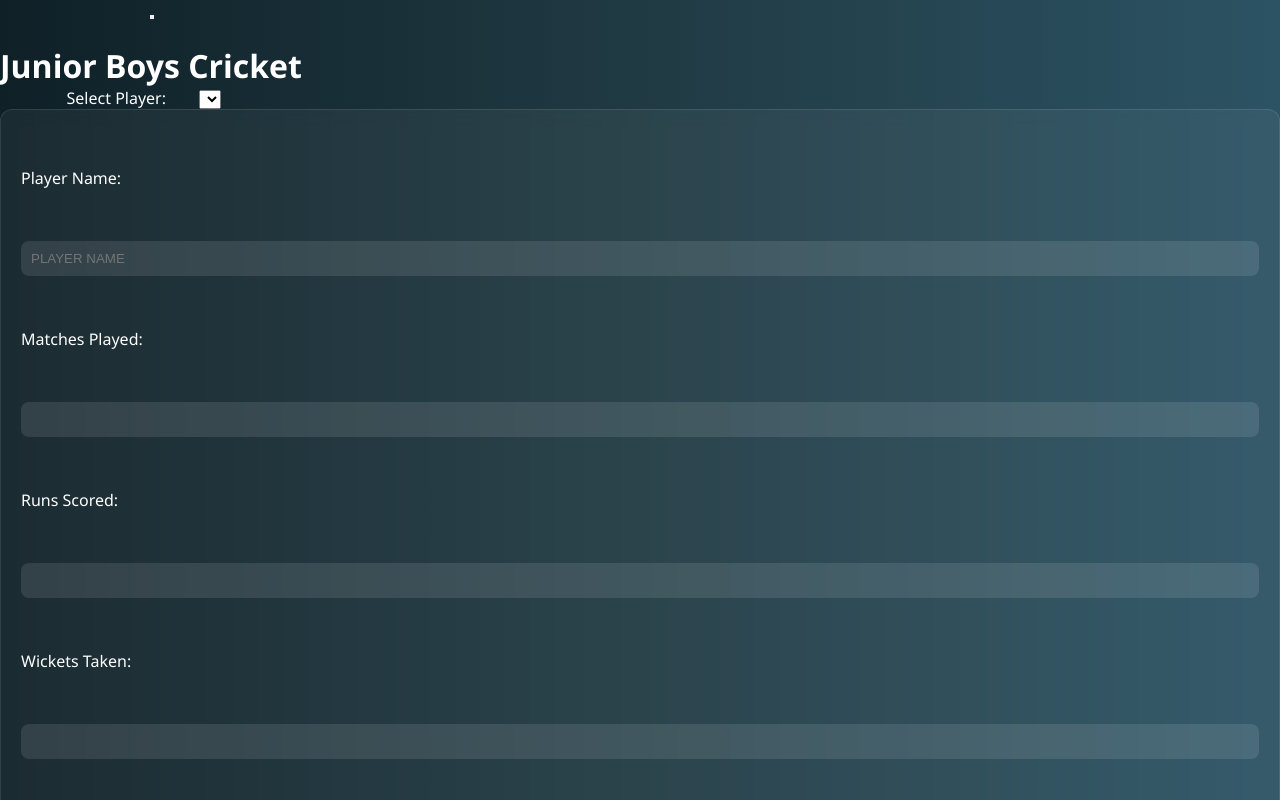
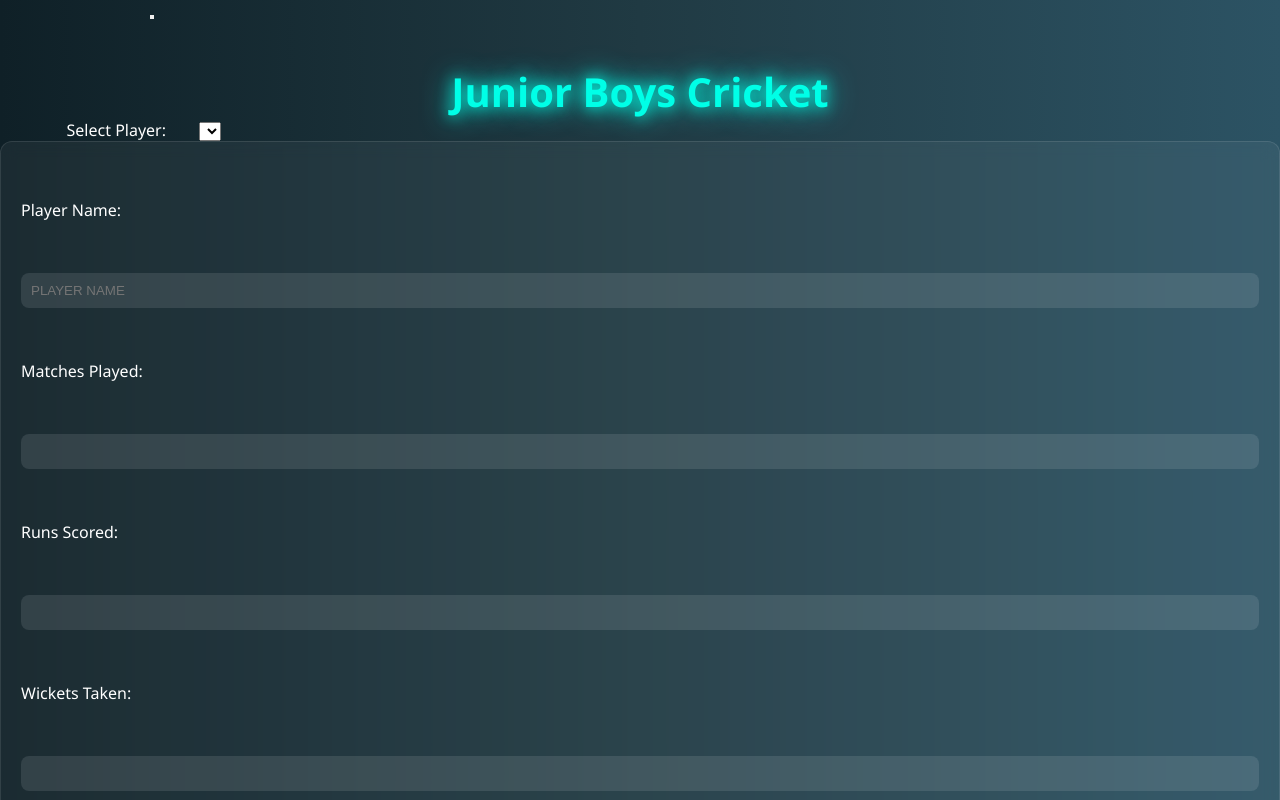
Before and after one commit to Tejeshwar1012/Junior-Boys-Cricket, a plain HTML site: page index.html in a window 1280 px wide. Shown: the top 800 px of the page. Drawn offline with nearby package versions, Linux system fonts and the light colour scheme; a script that the page names is missing.

Commit message:
Update styles.css

```diff
--- a/styles.css
+++ b/styles.css
@@ -125,3 +125,21 @@ form button:hover {
   margin: 10px;
   width:  300px
 }
+#pagetitle {
+  text-align: center;
+  margin-top: 20px;
+  font-size: 2.5rem;
+  color: #00ffe7;
+  text-shadow: 0 0 10px #00ffe7;
+}
+#pagetitle {
+  animation: glow 2s ease-in-out infinite alternate;
+}
+@keyframes glow {
+  from {
+  text-shadow: 0 0 10px #00ffe7, 0 0 20px #00ffe7;
+  }
+  to {
+    text-shadow: 0 0 20px #00ffe7, 0 0 40px #00ffe7;
+  }
+}
```
